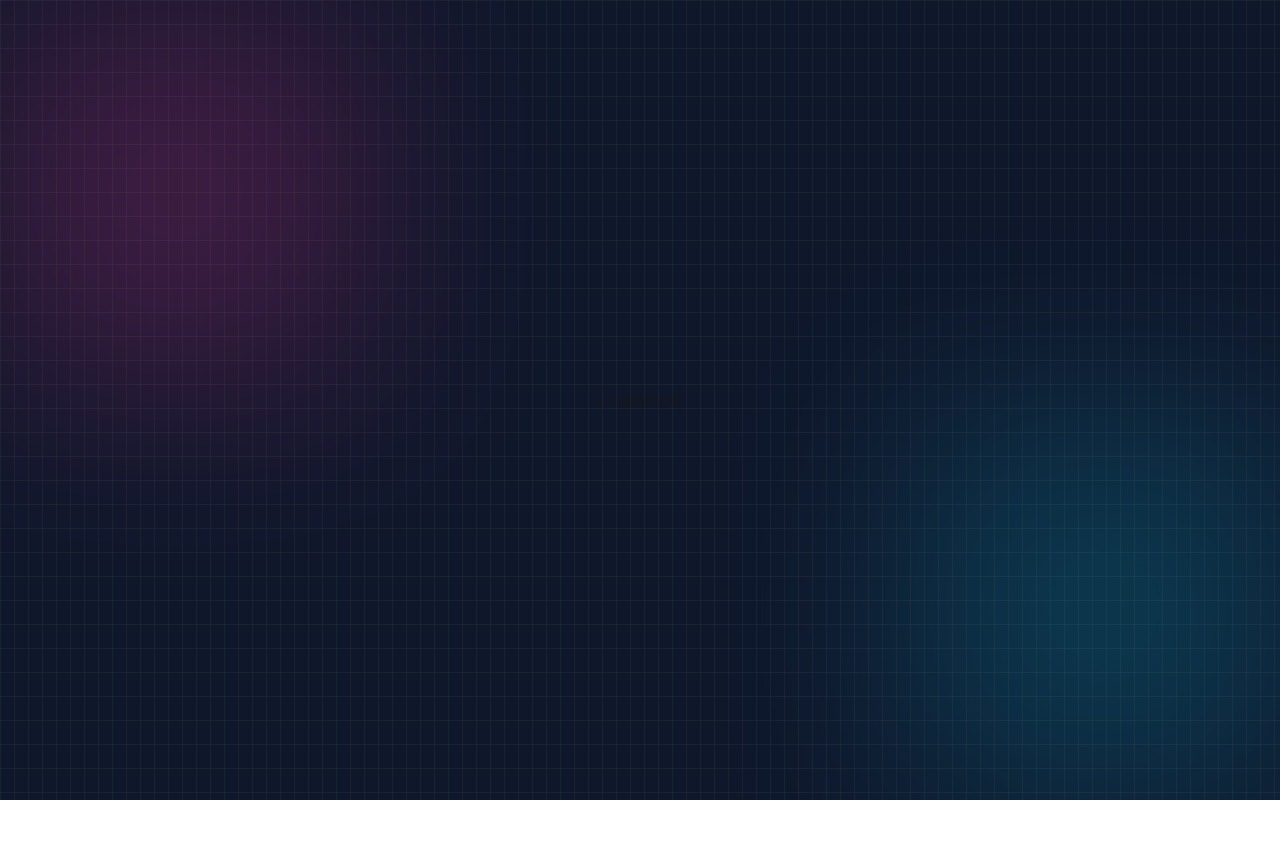
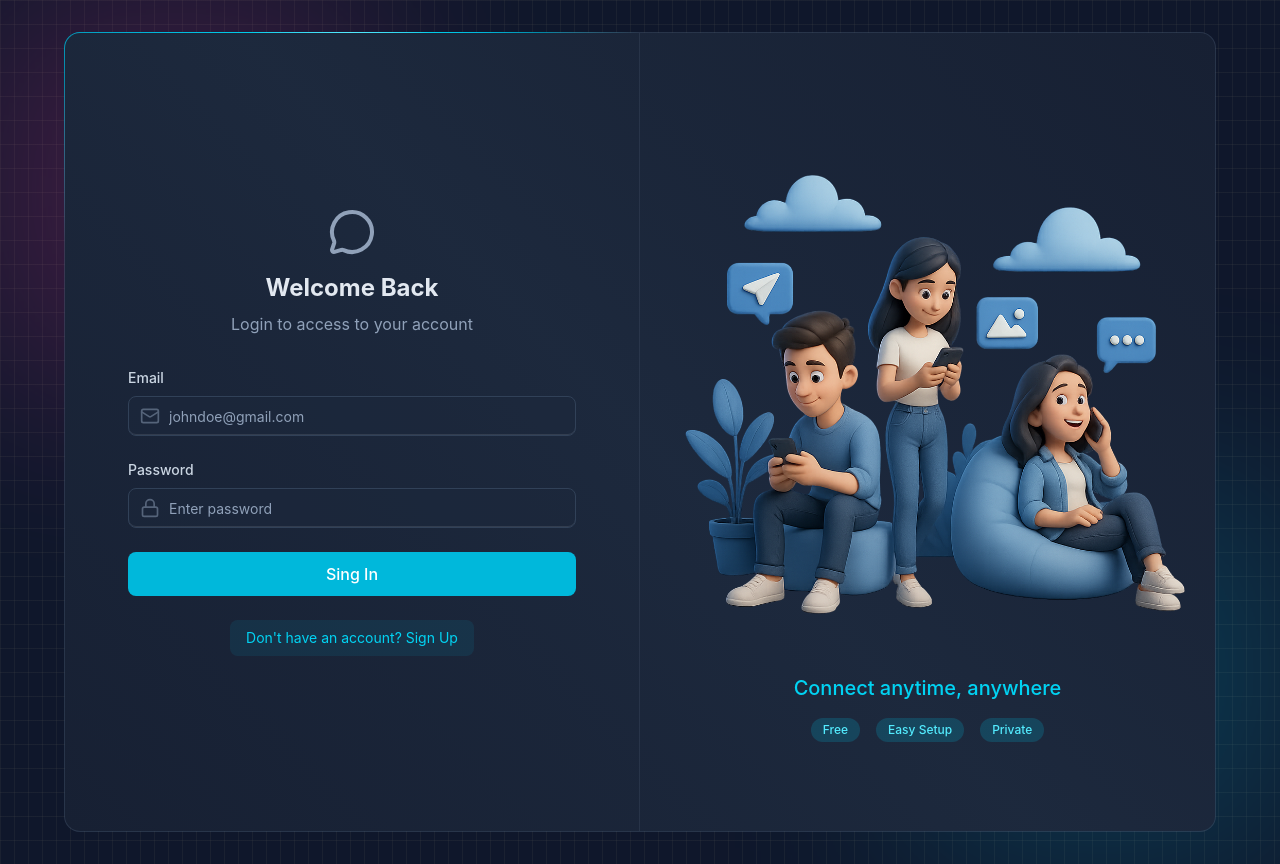
Before and after one commit to Preyashc25/CHIT_CHAT, a React app in the folder Frontend/: page /login in a window 1280 px wide. Before the commit the page ends 800 px from the top, so only its background shows below. Built offline with nearby package versions, Linux system fonts and the light colour scheme; no server answers; the HTML template or start-up script is replaced by a standard one.

Commit message:
Login Page Done

```diff
--- a/Frontend/src/pages/LoginPage.jsx
+++ b/Frontend/src/pages/LoginPage.jsx
@@ -1,8 +1,122 @@
+import { useState } from "react";
+import { useAuthStore } from "../store/useAuthStore";
+import BorderAnimated from "../components/BorderAnimated";
+import { Link } from "react-router";
+import {
+  MessageCircleIcon,
+  LockIcon,
+  MailIcon,
+  LoaderIcon,
+} from "lucide-react";
+
 
 function LoginPage() {
+  const [formData, setFormData] = useState({
+    email: "",
+    password: "",
+  });
+  const { isLoggingin, login } = useAuthStore();
+  const handleSubmit = (e) => {
+    e.preventDefault();
+    console.log(formData);
+    login(formData);
+  };
+
   return (
-    <div>LoginPage</div>
-  )
+    <div className="w-full flex items-center justify-center p-4 bg-slate-900">
+      <div className="relative w-full max-w-6xl md:h-[800px] h-[650px]">
+        <BorderAnimated>
+          <div className="w-full flex flex-col md:flex-row">
+            {/* Form Column:- Left Side */}
+            <div className="md:w-1/2 p-8 flex items-center justify-center md:border-r border-slate-600/30">
+              <div className="w-full max-w-md">
+                {/* Heading Text */}
+                <div className="text-center mb-8">
+                  <MessageCircleIcon className="w-12 h-12 mx-auto text-slate-400 mb-4" />
+                  <h2 className="text-2xl font-bold text-slate-200 mb-2">
+                    Welcome Back
+                  </h2>
+                  <p className="text-slate-400">Login to access to your account</p>
+                </div>
+                {/* Form */}
+                <form onSubmit={handleSubmit} className="space-y-6">
+
+                  {/* Email */}
+                  <div>
+                    <label className="auth-input-label">Email</label>
+                    <div className="relative">
+                      <MailIcon className="auth-input-icon" />
+                      <input
+                        type="email"
+                        value={formData.email}
+                        onChange={(e) =>
+                          setFormData({ ...formData, email: e.target.value })
+                        }
+                        className="input"
+                        placeholder="johndoe@gmail.com"
+                      />
+                    </div>
+                  </div>
+                  <div>
+                    <label className="auth-input-label">Password</label>
+                    <div className="relative">
+                      <LockIcon className="auth-input-icon" />
+                      <input
+                        type="password"
+                        value={formData.password}
+                        onChange={(e) =>
+                          setFormData({ ...formData, password: e.target.value })
+                        }
+                        className="input"
+                        placeholder="Enter password"
+                      />
+                    </div>
+                  </div>
+                  <button
+                    className="auth-btn"
+                    type="submit"
+                    disabled={isLoggingin}
+                  >
+                    {isLoggingin ? (
+                      <LoaderIcon className="w-full h-5 animate-spin text-center" />
+                    ) : (
+                      "Sing In"
+                    )}
+                  </button>
+                </form>
+                <div className="mt-6 text-center">
+                  <Link to="/signup" className="auth-link">
+                    Don't have an account? Sign Up
+                  </Link>
+                </div>
+              </div>
+            </div>
+            {/* Form Column:- Right Side */}
+            <div className="hidden md:w-1/2 md:flex items-center justify-center p-6 bg-gradient-to-bl from slate-800/20 to-transparent">
+              <div>
+                <img
+                  src="/login.png"
+                  alt="People using mobile devices"
+                  className="w-full h-auto object-contain"
+                />
+                <div className="mt-6 text-center">
+                  <h3 className="text-xl font-medium text-cyan-400">
+                    Connect anytime, anywhere
+                  </h3>
+
+                  <div className="mt-4 flex justify-center gap-4">
+                    <span className="auth-badge">Free</span>
+                    <span className="auth-badge">Easy Setup</span>
+                    <span className="auth-badge">Private</span>
+                  </div>
+                </div>
+              </div>
+            </div>
+          </div>
+        </BorderAnimated>
+      </div>
+    </div>
+  );
 }
 
 export default LoginPage
--- a/Frontend/src/pages/SignupPage.jsx
+++ b/Frontend/src/pages/SignupPage.jsx
@@ -9,6 +9,8 @@
   UserIcon,
   LoaderIcon,
 } from "lucide-react";
+
+
 function SignupPage() {
   const [formData, setFormData] = useState({
     fullName: "",
--- a/Frontend/src/store/useAuthStore.js
+++ b/Frontend/src/store/useAuthStore.js
@@ -6,6 +6,7 @@
   authUser: null,
   isCheckingAuth: true,
   isSigningup: false,
+  isLoggingin:false,
 
   checkAuth: async () => {
     try {
@@ -30,4 +31,18 @@
       set({ isSigningup: false });
     }
   },
+  login: async(data)=>{
+    set({isLoggingin:true});
+    try{
+      const res = await axiosInstance.post('/auth/login',data);
+      set({authUser:res.data})
+
+      toast.success('Logged in Successfully')
+    }catch(error){
+      toast.error(error.response.data.message)
+    }finally{
+      set({isLoggingin:false})
+    }
+
+  }
 }));
```
Also changed, not shown: 1 other file (tests, documents, lock files or other folders).
